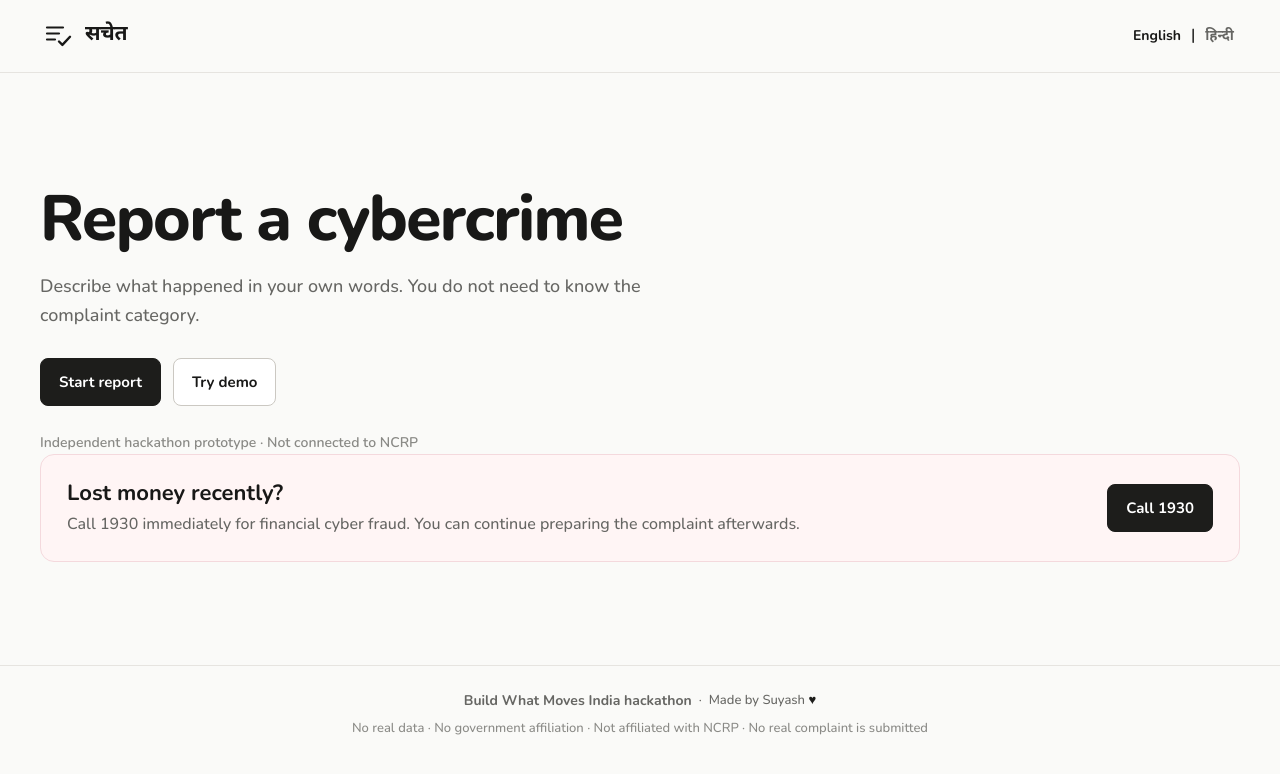
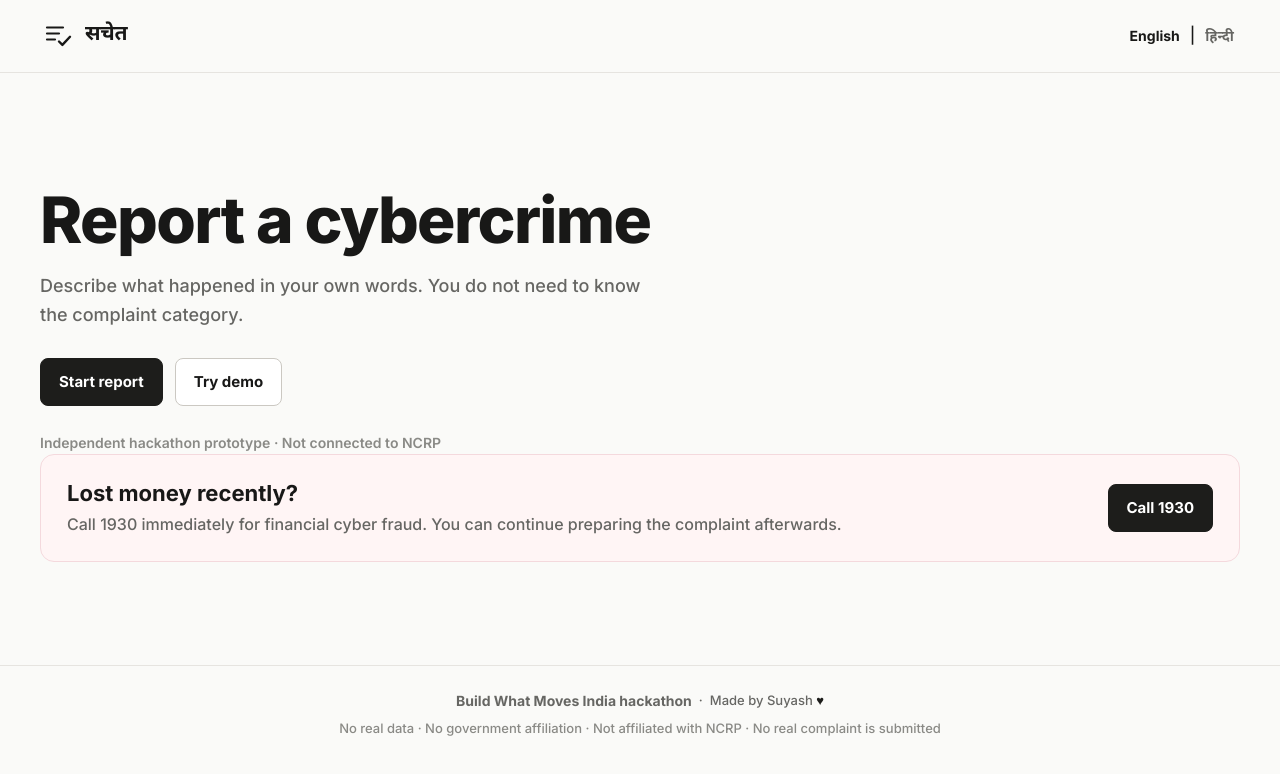
Before and after one commit to suyashpradhan/ncrp-prototype, a Next.js app: page / in a window 1280 px wide. Shown: the top 774 px of the page. Built offline with nearby package versions, Linux system fonts and the light colour scheme.

Commit message:
changes font

```diff
--- a/src/app/globals.css
+++ b/src/app/globals.css
@@ -35,7 +35,7 @@ body {
   color: var(--text);
   background: var(--page);
   font-family:
-    var(--font-nunito),
+    var(--font-inter),
     var(--font-devanagari),
     system-ui,
     -apple-system,
@@ -405,7 +405,7 @@ textarea {
   margin-bottom: 18px;
   font-size: clamp(50px, 5vw, 64px);
   line-height: 1.08;
-  font-family: var(--font-nunito), sans-serif;
+  font-family: var(--font-inter), sans-serif;
   font-weight: 800;
 }
 
@@ -512,7 +512,7 @@ textarea {
 .landing-case-check h2 {
   max-width: 560px;
   font-size: clamp(30px, 3vw, 38px);
-  font-family: var(--font-nunito), sans-serif;
+  font-family: var(--font-inter), sans-serif;
   font-weight: 800;
 }
 
--- a/src/app/layout.tsx
+++ b/src/app/layout.tsx
@@ -1,5 +1,5 @@
 import type { Metadata, Viewport } from "next";
-import { Noto_Sans_Devanagari, Nunito } from "next/font/google";
+import { Inter, Noto_Sans_Devanagari } from "next/font/google";
 import type { ReactNode } from "react";
 import { SpeedInsights } from "@vercel/speed-insights/next";
 import { Analytics } from "@vercel/analytics/next";
@@ -17,10 +17,10 @@ const notoDevanagari = Noto_Sans_Devanagari({
   variable: "--font-devanagari",
 });
 
-const nunito = Nunito({
+const inter = Inter({
   subsets: ["latin"],
   display: "swap",
-  variable: "--font-nunito",
+  variable: "--font-inter",
 });
 
 export const metadata: Metadata = {
@@ -58,7 +58,7 @@ export default function RootLayout({
   return (
     <html
       lang="en"
-      className={`${notoDevanagari.variable} ${nunito.variable}`}
+      className={`${notoDevanagari.variable} ${inter.variable}`}
       data-scroll-behavior="smooth"
     >
       <body>
```
